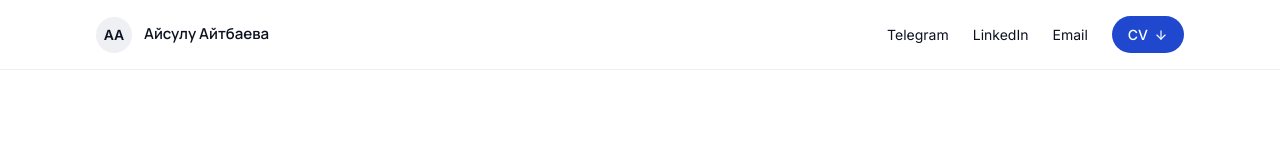
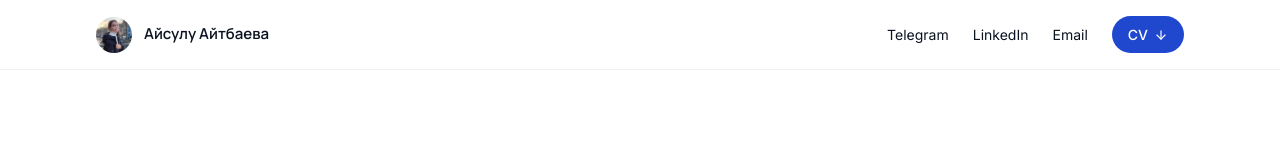
Before and after one commit to aisuluaitbayeva/aisulu-portfolio, a React (Vite) app: page / in a window 1280 px wide. Shown: the top 160 px of the page. Built offline with nearby package versions, Linux system fonts and the light colour scheme.

Commit message:
Add an Avatar in header

```diff
--- a/src/App.jsx
+++ b/src/App.jsx
@@ -148,12 +148,7 @@ export default function App() {
       >
         <Section className="flex items-center justify-between py-4">
           <div className="flex items-center gap-3">
-            <div
-              className="rounded-full flex items-center justify-center text-sm font-semibold"
-              style={{ width: 36, height: 36, background: "#EEF0F3", color: INK }}
-            >
-              АА
-            </div>
+            <img src="/Avatar.jpeg" className="rounded-full object-cover" style={{ width: 36, height: 36 }} />
             <span className="font-semibold text-[15px]" style={{ fontFamily: DISPLAY_FONT }}>
               Айсулу Айтбаева
             </span>
```
